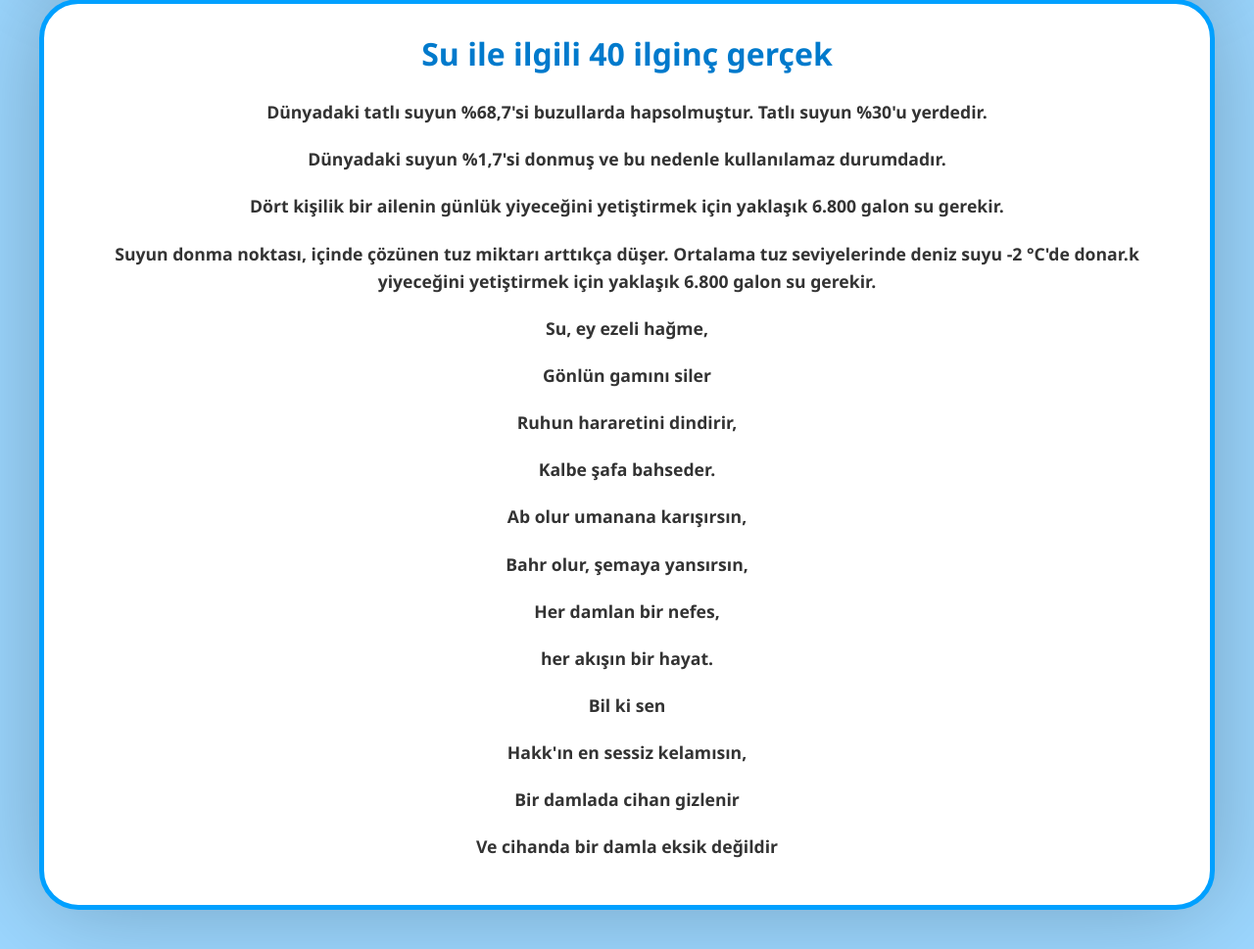
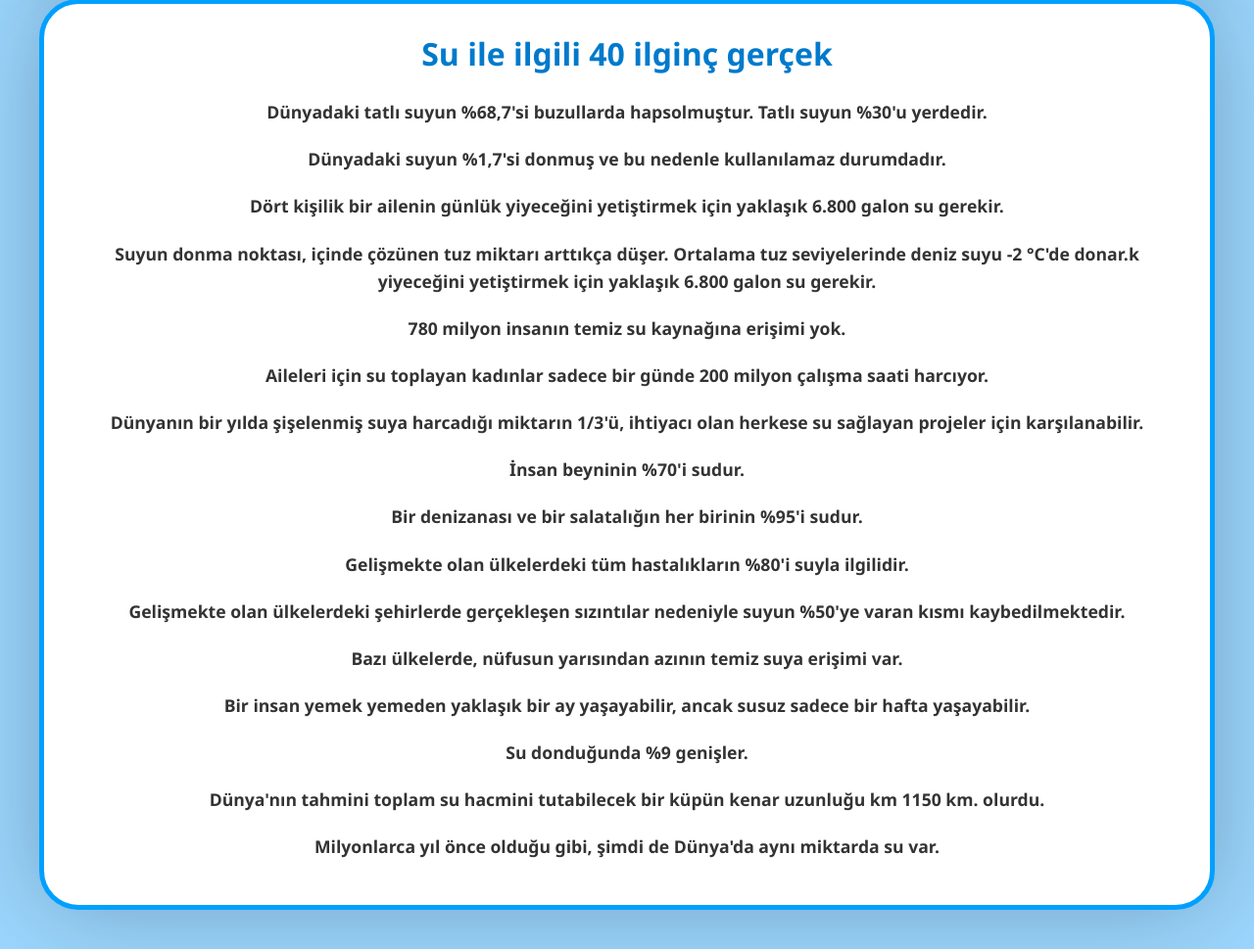
Before and after one commit to suprojegrubu/Su-Grubu, a Flask app: template templates/page5.html in a window 1280 px wide. Shown: the part 187-1156 px from the top of the page at 98% size. Run offline with Flask 3, Linux system fonts and the light colour scheme; the template is opened without the code that fills it, so the values that code supplies are empty.

Commit message:
Update page5.html

```diff
--- a/templates/page5.html
+++ b/templates/page5.html
@@ -3,7 +3,7 @@
 <head>
   <meta charset="UTF-8" />
   <meta name="viewport" content="width=device-width, initial-scale=1" />
-  <title>Su ile İlgili Şiir</title>
+  <title>Su ile İlgili İlginç Bilgiler</title>
   <style>
     * {
       box-sizing: border-box;
@@ -117,18 +117,18 @@
       <h3>Dünyadaki suyun %1,7'si donmuş ve bu nedenle kullanılamaz durumdadır.</h3>
       <h3>Dört kişilik bir ailenin günlük yiyeceğini yetiştirmek için yaklaşık 6.800 galon su gerekir. </h3>
       <h3>Suyun donma noktası, içinde çözünen tuz miktarı arttıkça düşer. Ortalama tuz seviyelerinde deniz suyu -2 °C'de donar.k yiyeceğini yetiştirmek için yaklaşık 6.800 galon su gerekir.</h3>
-      <h3>Su, ey ezeli hağme,</h3>
-      <h3>Gönlün gamını siler</h3>
-      <h3>Ruhun hararetini dindirir,</h3>
-      <h3>Kalbe şafa bahseder.</h3>
-      <h3>Ab olur umanana karışırsın,</h3>
-      <h3>Bahr olur, şemaya yansırsın,</h3>
-      <h3>Her damlan bir nefes,</h3>
-      <h3>her akışın bir hayat.</h3>
-      <h3>Bil ki sen</h3>
-      <h3>Hakk'ın en sessiz kelamısın,</h3>
-      <h3>Bir damlada cihan gizlenir</h3>
-      <h3>Ve cihanda bir damla eksik değildir</h3>
+      <h3>780 milyon insanın temiz su kaynağına erişimi yok.</h3>
+      <h3>Aileleri için su toplayan kadınlar sadece bir günde 200 milyon çalışma saati harcıyor.</h3>
+      <h3>Dünyanın bir yılda şişelenmiş suya harcadığı miktarın 1/3'ü, ihtiyacı olan herkese su sağlayan projeler için karşılanabilir.</h3>
+      <h3>İnsan beyninin %70'i sudur.</h3>
+      <h3>Bir denizanası ve bir salatalığın her birinin %95'i sudur.</h3>
+      <h3>Gelişmekte olan ülkelerdeki tüm hastalıkların %80'i suyla ilgilidir.</h3>
+      <h3>Gelişmekte olan ülkelerdeki şehirlerde gerçekleşen sızıntılar nedeniyle suyun %50'ye varan kısmı kaybedilmektedir.</h3>
+      <h3>Bazı ülkelerde, nüfusun yarısından azının temiz suya erişimi var.</h3>
+      <h3>Bir insan yemek yemeden yaklaşık bir ay yaşayabilir, ancak susuz sadece bir hafta yaşayabilir.</h3>
+      <h3>Su donduğunda %9 genişler.</h3>
+      <h3>Dünya'nın tahmini toplam su hacmini tutabilecek bir küpün kenar uzunluğu km 1150 km. olurdu.</h3>
+      <h3>Milyonlarca yıl önce olduğu gibi, şimdi de Dünya'da aynı miktarda su var.</h3>
   </div>
 
 </body>
```
